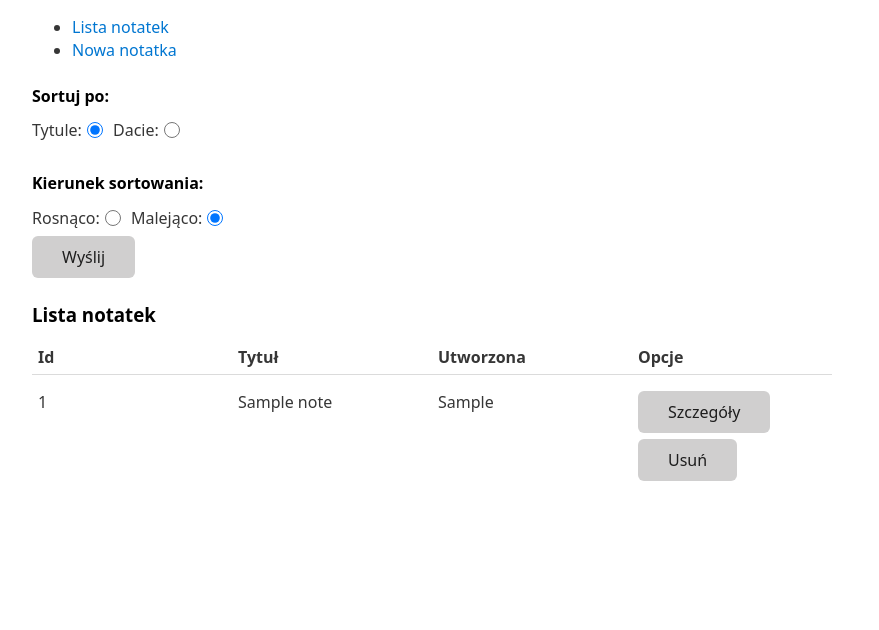
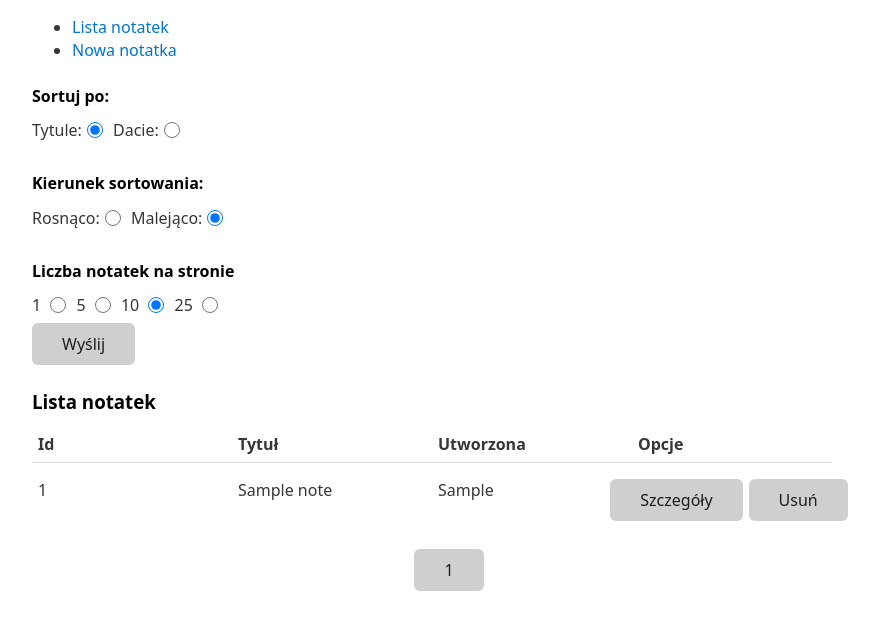
Before and after one commit to MaciejKasperowicz/Notebook, a PHP site: page / in a window 1280 px wide. Shown: the part 73-703 px from the top of the page, without its empty margins (208-1087 px from the left). Run offline with PHP 8.4, Linux system fonts and the light colour scheme; tables that the repository leaves empty or names only in its code hold one stand-in row (values such as "Sample post"); lists and menus that the app fills with data are empty.

Commit message:
pagination funcionality added

```diff
--- a/src/Controller/NoteController.php
+++ b/src/Controller/NoteController.php
@@ -12,6 +12,7 @@ use App\Exception\NotFoundException;
 
 
 class NoteController extends AbstractController{
+    private const PAGE_SIZE = 10;
 
     public function createAction():void
     {
@@ -38,14 +39,24 @@ class NoteController extends AbstractController{
 
     public function listAction():void
     {
+        $pageNumber = (int) $this->request->getParam("currentpage", 1);
+        $pageSize = (int) $this->request->getParam("pagesize", self::PAGE_SIZE);
+
         $sortBy = $this->request->getParam("sortby", "title");
         $sortOrder = $this->request->getParam("sortorder", "desc");
+
+        if(!in_array($pageSize, [1, 5, 10, 20])){
+            $pageSize = self::PAGE_SIZE;
+        }
+
+        $notes = $this->database->getNotes($pageNumber, $pageSize, $sortBy, $sortOrder);
+
+        $notesCount = $this->database->getNotesCount();
+
         $viewParams = [
-            "sort" => [
-                "by" => $sortBy,
-                "order" => $sortOrder
-            ],
-            "notes" => $this->database->getNotes($sortBy, $sortOrder),
+            "page" => ["number" => $pageNumber, "size" => $pageSize, "pages" => (int) ceil($notesCount / $pageSize) ],
+            "sort" => ["by" => $sortBy,"order" => $sortOrder],
+            "notes" => $notes,
             "before" => $this->request->getParam("before"),
             "error" => $this->request->getParam("error")
         ];
--- a/src/Database.php
+++ b/src/Database.php
@@ -42,9 +42,11 @@ class Database {
         return $note;
     }
 
-    public function getNotes(string $sortBy, string $sortOrder):array
+    public function getNotes(int $pageNumber, int $pageSize, string $sortBy, string $sortOrder):array
     {
         try {
+            $limit = $pageSize;
+            $offset = ($pageNumber - 1) * $pageSize;
             if(!in_array($sortBy, ["title", "created"])){
                 $sortBy = "title";
             }
@@ -55,12 +57,28 @@ class Database {
 
 
             $query = "SELECT id, title, created FROM notes
-            ORDER BY $sortBy $sortOrder;";
+            ORDER BY $sortBy $sortOrder
+            LIMIT $limit OFFSET $offset;";
             $result = $this->conn->query($query);
             $notes = $result->fetchAll(PDO::FETCH_ASSOC);
             return $notes;
         } catch (Throwable $e) {
             throw new StorageException("Nie udało się pobrać danych o notatkach", 400, $e);
+        }
+    }
+
+    public function getNotesCount():int
+    {
+        try {
+            $query = "SELECT count(*) AS count FROM notes;";
+            $result = $this->conn->query($query);
+            $result = $result->fetch(PDO::FETCH_ASSOC);
+            if(!$result) {
+                throw new StorageException("Błąd przy próbie pobrania liczby notatek", 400);
+            }
+            return (int) $result["count"];
+        } catch (Throwable $e) {
+            throw new StorageException("Nie udało się pobrać danych o liczbie notatek", 400, $e);
         }
     }
 
--- a/src/View.php
+++ b/src/View.php
@@ -17,15 +17,33 @@ class View{
         $clearParams = [];
 
         foreach($params as $key => $param){
-            if(is_array($param)){
-                $clearParams[$key] = $this->escape($param);
-            } else if($param) {
-                $clearParams[$key] = htmlentities((string) $param);
-            } else {
-                $clearParams[$key] = $param;
+            switch (true) {
+                case is_array($param):
+                    $clearParams[$key] = $this->escape($param);
+                    break;
+                case is_int($param):
+                    $clearParams[$key] = $param;
+                    break;
+                case $param:
+                    $clearParams[$key] = htmlentities($param);
+                    break;
+                default:
+                    $clearParams[$key] = $param;
+                    break;
             }
-
         }
+        // foreach($params as $key => $param){
+        //     if(is_array($param)){
+        //         $clearParams[$key] = $this->escape($param);
+        //     } else if(is_int($param)){
+        //         $clearParams[$key] = $param;
+        //     }
+        //      else if($param) {
+        //         $clearParams[$key] = htmlentities($param);
+        //     } else {
+        //         $clearParams[$key] = $param;
+        //     }
+        // }
 
         return $clearParams;
     }
--- a/templates/pages/list.php
+++ b/templates/pages/list.php
@@ -45,6 +45,11 @@
             $sort = $params["sort"] ?? [];
             $by = $sort["by"] ?? "title";
             $order = $sort["order"] ?? "desc";
+
+            $page = $params["page"] ?? [];
+            $size = $page["size"] ?? 10;
+            $currentPage = $page["number"] ?? 1;
+            $pages = $page["pages"] ?? 1;
         ?>
 
         <div>
@@ -65,6 +70,21 @@
                     ></label>
                     <label>Malejąco:<input name="sortorder" type="radio" value="desc"
                     <?php echo $order === "desc" ? "checked" : "" ?>
+                    ></label>
+                </div>
+                <div>
+                    <h4>Liczba notatek na stronie</h4>
+                    <label>1 <input name="pagesize" type="radio" value="1"
+                    <?php echo $size === 1 ? "checked" : "" ?>
+                    ></label>
+                    <label>5 <input name="pagesize" type="radio" value="5"
+                    <?php echo $size === 5 ? "checked" : "" ?>
+                    ></label>
+                    <label>10 <input name="pagesize" type="radio" value="10"
+                    <?php echo $size === 10 ? "checked" : "" ?>
+                    ></label>
+                    <label>25 <input name="pagesize" type="radio" value="25"
+                    <?php echo $size === 25 ? "checked" : "" ?>
                     ></label>
                 </div>
                 <input type="submit" value="Wyślij">
@@ -92,7 +112,15 @@
                             <td><?php echo $note["id"] ?></td>
                             <td><?php echo $note["title"] ?></td>
                             <td><?php echo $note["created"] ?></td>
-                            <td>
+                            <td
+                            style="
+                                display: flex;
+                                flex-direction: row;
+                                justify-content: center;
+                                align-items: center;
+                                list-style: none;
+                                "
+                            >
                                 <a href="/?action=show&id=<?php echo (int) $note["id"]?>">
                                     <button>Szczegóły</button>
                                 </a>
@@ -105,5 +133,41 @@
                 </tbody>
             </table>
         </div>
+
+        <?php
+            $paginationUrl = "&pagesize=$size&sortby=$by&sortorder=$order";
+        ?>
+
+        <ul class="pagination"
+        style="
+                    display: flex;
+                    flex-direction: row;
+                    justify-content: center;
+                    align-items: center;
+                    list-style: none;
+                    "
+        >
+            <?php if($currentPage !== 1):?>
+                <li>
+                    <a href="/?currentpage=<?php echo $currentPage - 1 . $paginationUrl?>">
+                        <button><<</button>
+                    </a>
+                </li>
+            <?php endif; ?>
+            <?php for($i = 1; $i <= $pages; $i++): ?>
+                <li>
+                    <a href="/?currentpage=<?php echo $i . $paginationUrl?>">
+                        <button><?php echo $i;?></button>
+                    </a>
+                </li>
+            <?php endfor; ?>
+            <?php if($currentPage < $pages): ?>
+                <li>
+                    <a href="/?currentpage=<?php echo $currentPage + 1 . $paginationUrl?>">
+                        <button>>></button>
+                    </a>
+                </li>
+            <?php endif; ?>
+        </ul>
     </section>
 </div>
```
